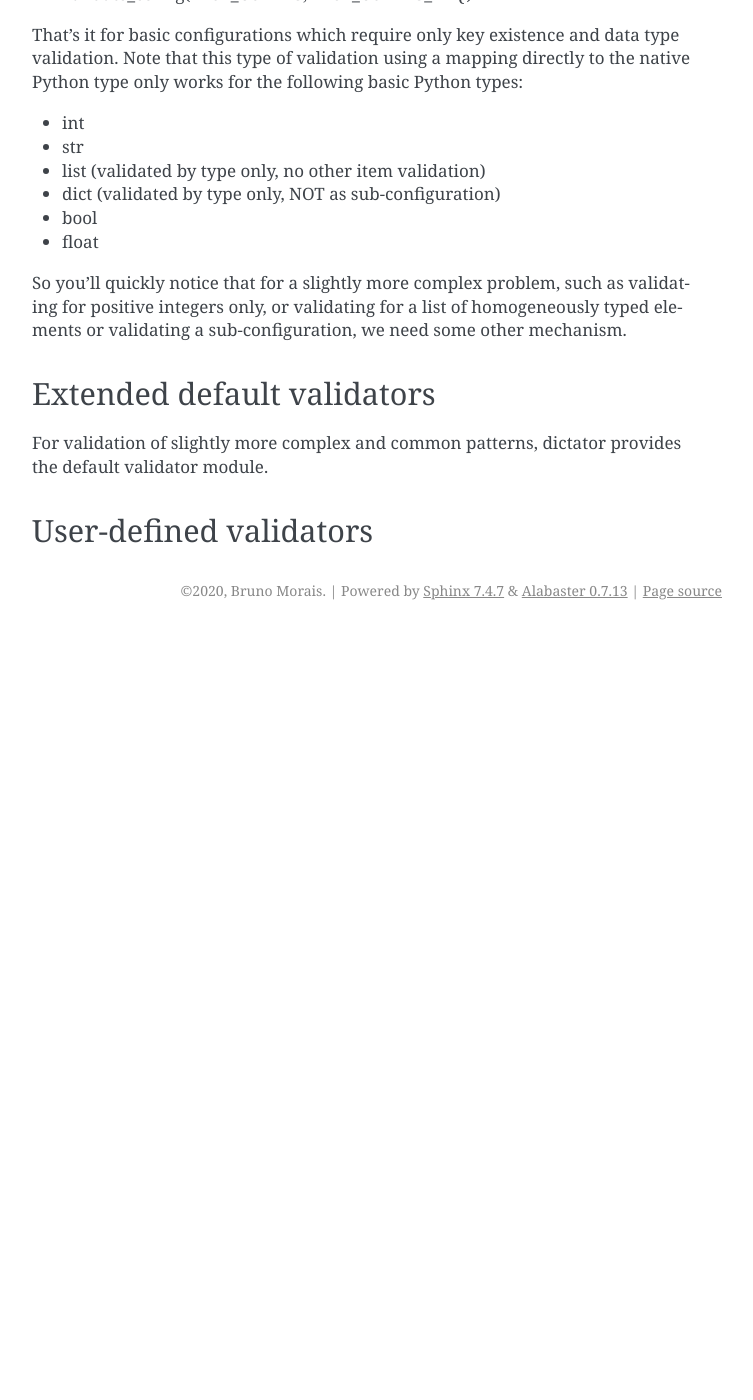
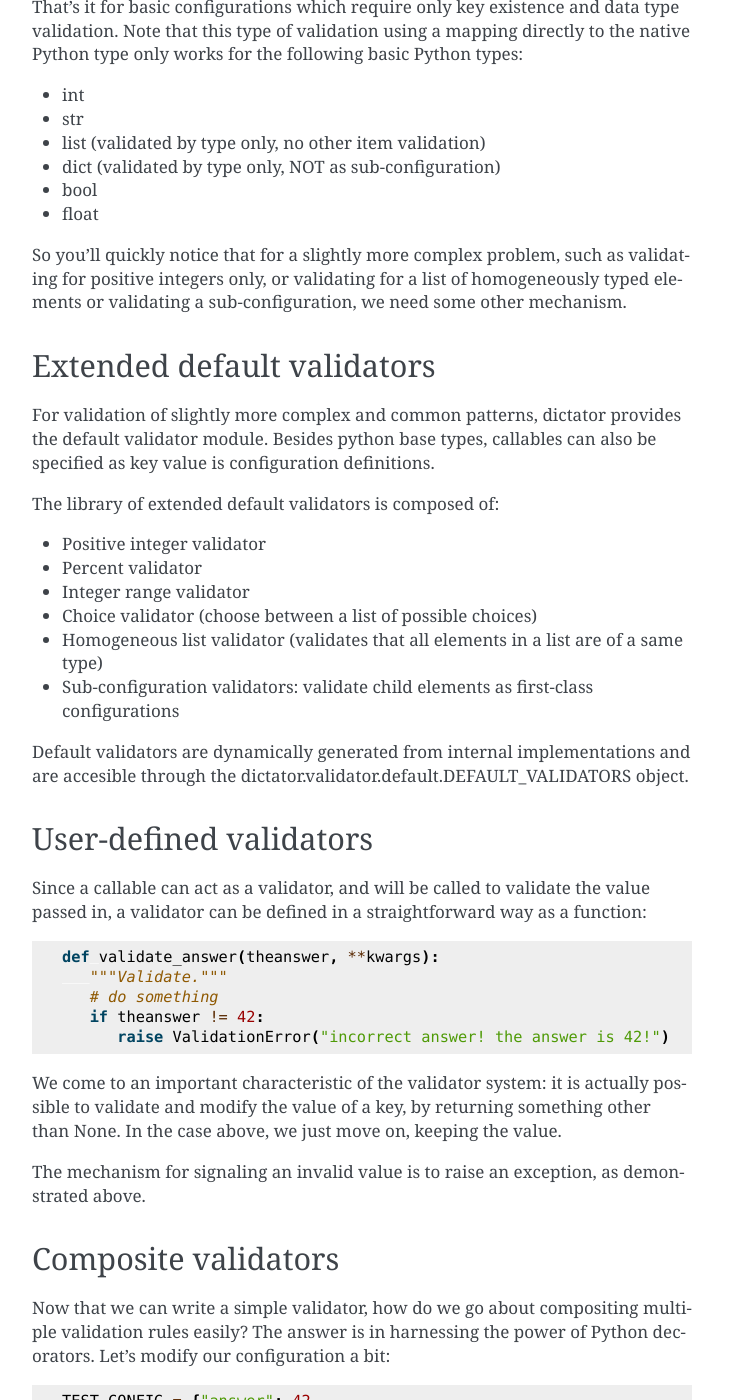
Before and after one commit to brunosmmm/dictator, a Sphinx documentation site: the page built from docs/source/quickstart.rst, in a window 1280 px wide and 1400 px high, scrolled down 716 px. Shown: the whole window, without its empty margins (388-1141 px from the left). Built offline with Sphinx 7.4.7, drawn with Linux system fonts in a browser that asks for light colours; before the commit the page ends 1346 px from its top, so only the background shows below that; some of the changed text lies outside the part shown.

Commit message:
get some insane examples in quickstart guide

```diff
--- a/docs/source/index.rst
+++ b/docs/source/index.rst
@@ -2,13 +2,13 @@
 Welcome to dictator's documentation!
 ====================================
 
-.. automodule:: dictator.config
-    :members:
+* :ref:`quickstart`
 
 .. toctree::
    :maxdepth: 2
    :caption: Contents:
 
+   quickstart
 
 Indices and tables
 ==================
--- a/docs/source/quickstart.rst
+++ b/docs/source/quickstart.rst
@@ -9,26 +10,30 @@
 
 Let's begin with a handcrafted configuration. For instance, we want to validate that
 a configuration contains some required keys, and enforce the data type for those keys'
-values. We start with a configuration that requires the keys *reason* (integer) and
+values. We start with a configuration that requires the keys *answer* (integer) and
 *description* (string).
 
 Here's an example configuration:
 
 ::
-   TEST_CONFIG = {"reason": 42, "description": "meaning of life and universe"}
+
+   TEST_CONFIG = {"answer": 42,
+                  "description": "meaning of life and universe"}
 
 We need to tell dictator to validate that both keys exist and also validate their datatypes.
 This is accomplished by writing some rules:
 
 ::
-   TEST_CONFIG_REQ = {"reason": int, "description": string}
 
-TEST_CONFIG_REQ tells the validator two main things: first, that the keys *reason* and *description* are
+   TEST_CONFIG_REQ = {"answer": int, "description": string}
+
+TEST_CONFIG_REQ tells the validator two main things: first, that the keys *answer* and *description* are
 required keys, second, that the data types must be integer and string respectively.
 
 Now, we validate the configuration by calling the validate_config function:
 
 ::
+
    validate_config(TEST_CONFIG, TEST_CONFIG_REQ)
 
 That's it for basic configurations which require only key existence and data type validation. Note that
@@ -50,6 +55,146 @@
 ---------------------------
 
 For validation of slightly more complex and common patterns, dictator provides the default validator module.
+Besides python base types, callables can also be specified as key value is configuration definitions.
+
+The library of extended default validators is composed of:
+
+* Positive integer validator
+* Percent validator
+* Integer range validator
+* Choice validator (choose between a list of possible choices)
+* Homogeneous list validator (validates that all elements in a list are of a same type)
+* Sub-configuration validators: validate child elements as first-class configurations
+
+Default validators are dynamically generated from internal implementations and are accesible through
+the dictator.validator.default.DEFAULT_VALIDATORS object.
 
 User-defined validators
 -----------------------
+
+Since a callable can act as a validator, and will be called to validate the value passed in, a validator
+can be defined in a straightforward way as a function:
+
+::
+
+   def validate_answer(theanswer, **kwargs):
+      """Validate."""
+      # do something
+      if theanswer != 42:
+         raise ValidationError("incorrect answer! the answer is 42!")
+
+We come to an important characteristic of the validator system: it is actually possible to validate and
+modify the value of a key, by returning something other than None. In the case above, we just move on,
+keeping the value.
+
+The mechanism for signaling an invalid value is to raise an exception, as demonstrated above.
+
+Composite validators
+--------------------
+
+Now that we can write a simple validator, how do we go about compositing multiple validation rules
+easily? The answer is in harnessing the power of Python decorators. Let's modify our configuration
+a bit:
+
+::
+
+  TEST_CONFIG = {"answer": 42,
+                 "meanings": [{"what":"life"}, {"what":"universe"}]}
+
+How do we validate that:
+
+1. answer is an integer
+2. meanings is a list
+3. meanings can contain sub-meanings "life" and "universe"
+
+::
+
+  from dictator.validators.base import validate_string
+  from dictator.validators.lists import ValidateChoice
+  from dictator.validators.default import DEFAULT_VALIDATORS
+  from dictator.errors import ValidationError
+
+
+  def validate_answer(_answer, **kwargs):
+      if isinstance(_answer, str) and _answer == "fortytwo":
+          return 42
+      if isinstance(_answer, int) and _answer == 42:
+          return 42
+
+      raise ValidationError("that is not the answer")
+
+
+  @ValidateChoice("life", "universe")
+  @validate_string
+  def validate_meanings(meaning, **kwargs):
+      """Validate possible meanings."""
+      return meaning
+
+
+  # our meanings are sub-configurations!
+  MEANING_REQ = {"what": validate_meanings}
+  TEST_CONFIG_REQ = {
+      "answer": validate_answer,
+      "meanings": DEFAULT_VALIDATORS.sub_list(MEANING_REQ),
+  }
+
+The base validators are actually implemented in this way, and the default validator module generates
+functions that are decorated by the base validators.
+
+Stateful validation
+-------------------
+
+Next, a more complex example shows how stateful validation can be performed.
+
+::
+
+  from dictator.config import validate_config
+  from dictator.validators import Validator
+
+
+  class MeaningValidator(Validator):
+      """Validate real meaning."""
+
+      def __init__(self, *possible_meanings, **kwargs):
+          """Initialize."""
+          super().__init__()
+          self._possible_meanings = possible_meanings
+          self._meanings = []
+
+      def __call__(self, fn):
+          """Use as decorator."""
+
+          @ValidateChoice(*self._possible_meanings)
+          def _validate(_value, **kwargs):
+              self._meanings.append(value)
+              return fn(_value, **kwargs)
+
+          return _validate
+
+      @property
+      def correct_meaning(self):
+          """Get whether the meaning is correct."""
+          if "life" in self._meanings and "universe" in self._meanings:
+              return True
+
+          return False
+
+
+  stateful_meaning_validator = MeaningValidator("life", "universe")
+
+
+  @stateful_meaning_validator
+  def stateful_validation(meaning, **kwargs):
+      """Perform a stateful validation."""
+      print(f"got a meaning: {meaning}")
+      return meaning
+
+
+  # our meanings are sub-configurations!
+  MEANING_REQ = {"what": stateful_validation}
+  TEST_CONFIG_REQ = {
+      "answer": None,
+      "meanings": DEFAULT_VALIDATORS.sub_list(MEANING_REQ),
+  }
+  validate_config(TEST_CONFIG, TEST_CONFIG_REQ)
+  print(stateful_meaning_validator.correct_answer)
```
Also changed, not shown: other parts of docs/source/quickstart.rst (+1 -0 lines).
